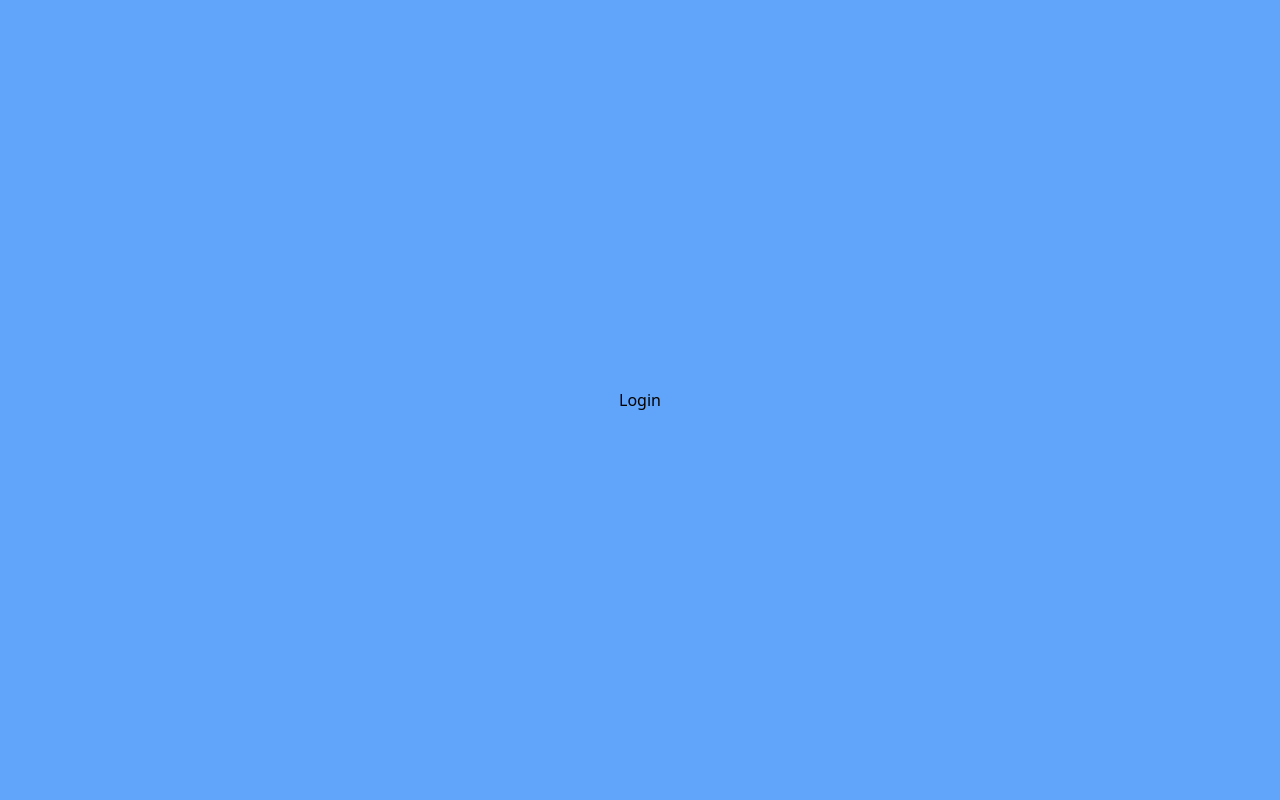
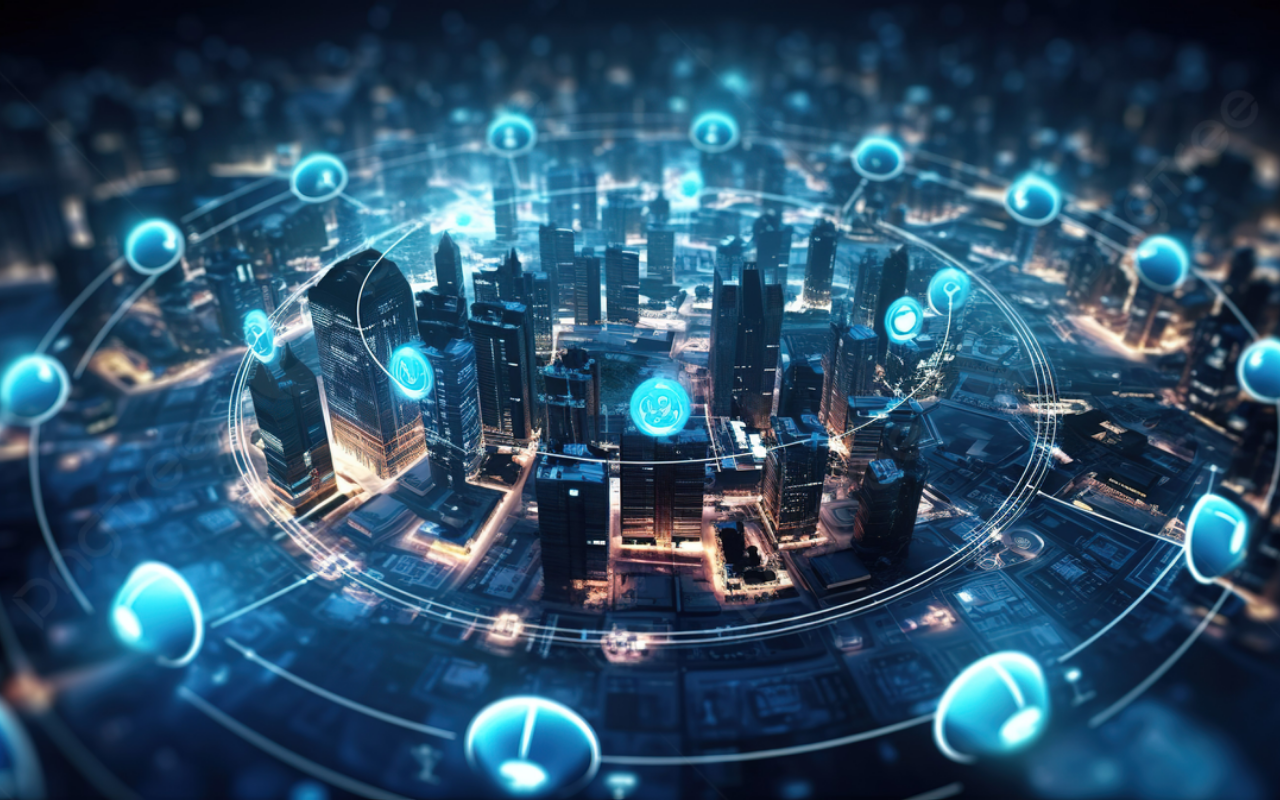
Before and after one commit to tkim0809/IoT_Dashboard, a React (Create React App) app in the folder client/: page /login in a window 1280 px wide. Built offline with nearby package versions, Linux system fonts and the light colour scheme.

Commit message:
add img and background for login page

```diff
--- /dev/null
+++ b/client/src/assets/index.js
@@ -0,0 +1,2 @@
+export { default as Avatar } from "./img/avatar.png";
+export { default as LoginBg } from "./img/login.jpg";
--- a/client/src/components/Login.jsx
+++ b/client/src/components/Login.jsx
@@ -1,8 +1,13 @@
 import React from 'react'
+import { LoginBg } from "../assets"
 
 const Login = () => {
     return (
-        <div>Login</div>
+        <div className='w-screen h-screen relative overflow-hidden flex'>
+
+            {/* background image */}
+            <img src={LoginBg} className='w-full h-full object-cover absolute' alt='' />
+        </div>
     )
 }
 
```
Also changed, not shown: client/src/assets/img/avatar.png (added), client/src/assets/img/login.jpg (added).
